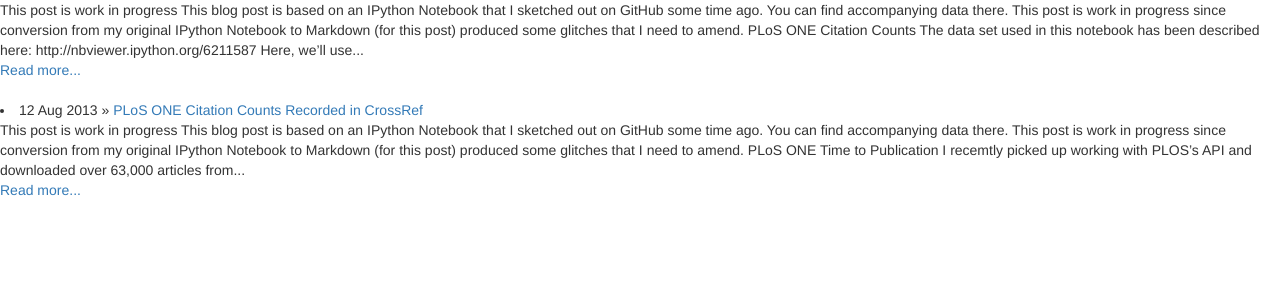
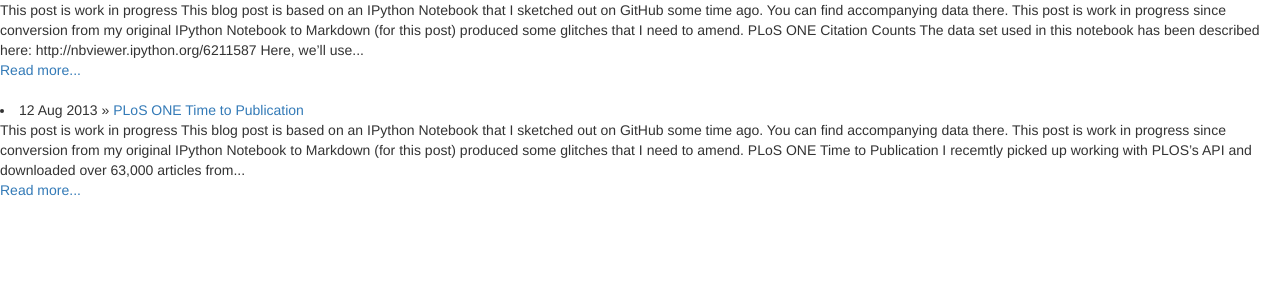
Before and after one commit to waltherg/backup.waltherg.github.io, a Jekyll site: the page built from index.html, in a window 1280 px wide. Shown: the part 221-515 px from the top of the page. Built offline with Jekyll 4.4.1, drawn with Linux system fonts in a browser that asks for light colours; nearby versions of some CDN libraries; comment, search, counter and statistics services are not loaded.

Commit message:
correct title in frontmatter

```diff
--- a/_posts/2013-08-12-PLoS_ONE_time_to_publication.md
+++ b/_posts/2013-08-12-PLoS_ONE_time_to_publication.md
@@ -1,6 +1,6 @@
 ---
 layout: default
-title: "PLoS ONE Citation Counts Recorded in CrossRef"
+title: "PLoS ONE Time to Publication"
 date: 2013-08-12
 tags: wip
 ---
```
